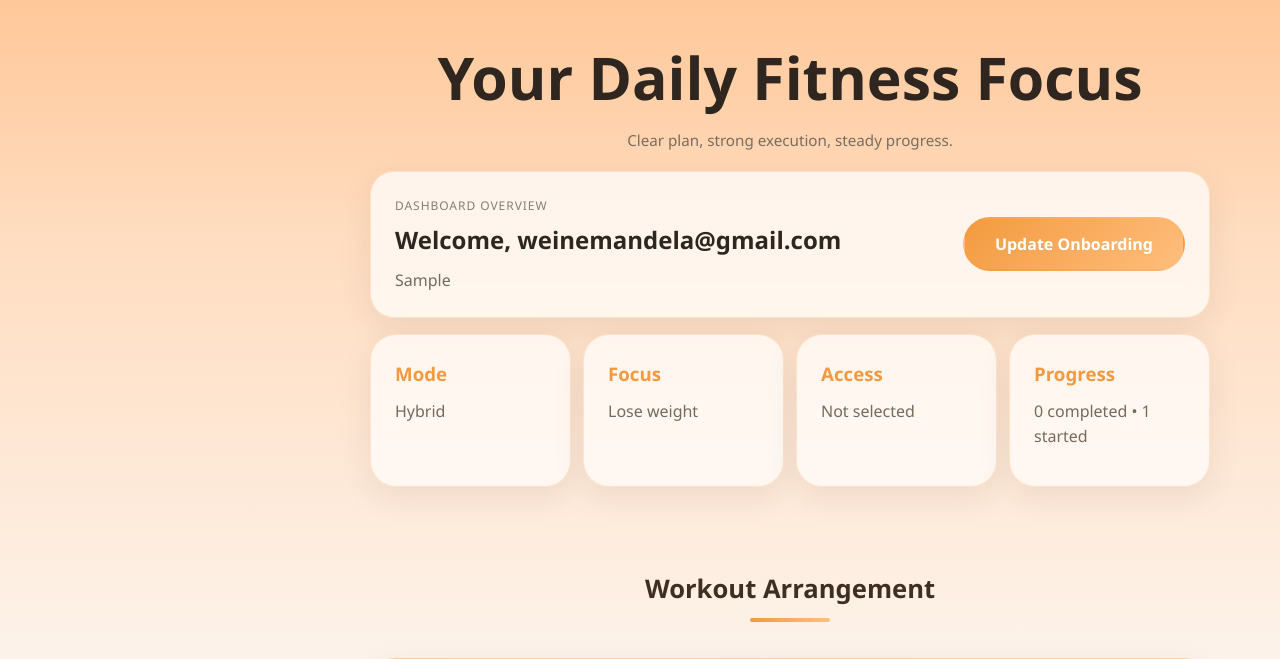
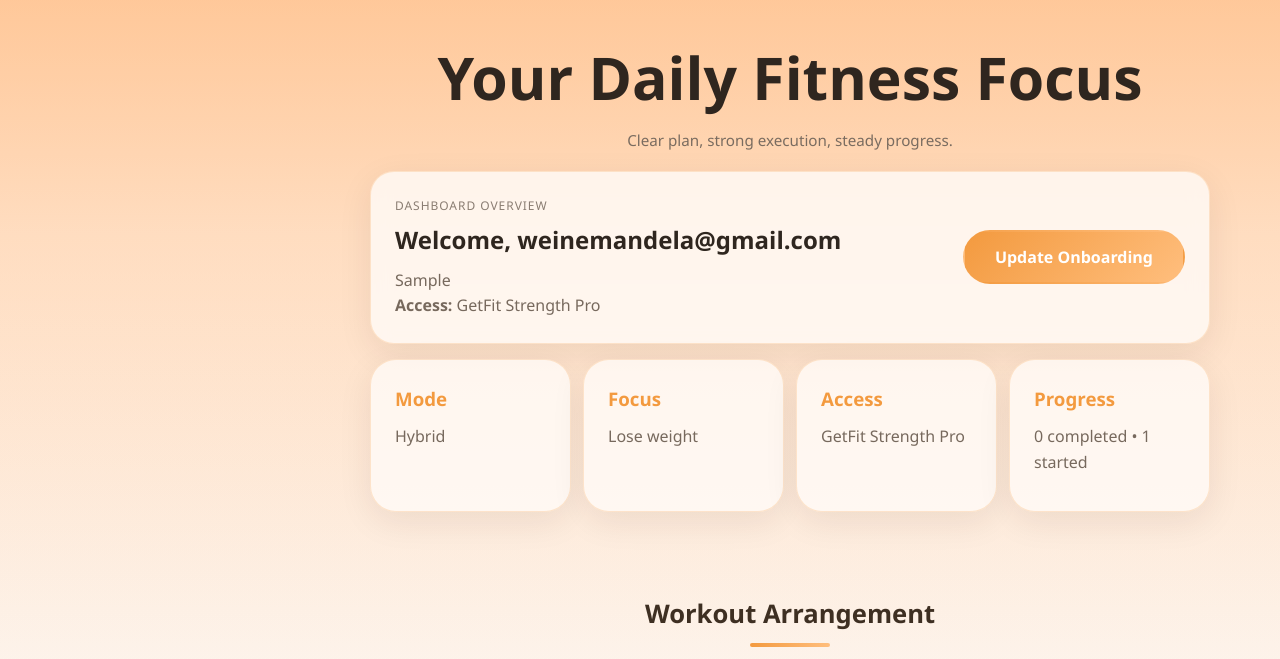
Before and after one commit to wmmandela/Gym_Management_System, a Django app: page /dashboard/hybrid/ in a window 1280 px wide. Shown: the part 78-737 px from the top of the page. Run offline with Django 5.2, Linux system fonts and the light colour scheme; a user stored in the database is signed in; data comes from the database, SQL or seed files in the repository; tables that the repository leaves empty hold one stand-in row (values such as "Sample post"); data that the repository does not hold is empty; some libraries are stand-ins or nearby versions.

Commit message:
feat(access): rename access tiers to GetFit plan names across app

```diff
--- a/gym/models.py
+++ b/gym/models.py
@@ -73,9 +73,9 @@ class MemberProfile(models.Model):
     ]
 
     GYM_ACCESS_CHOICES = [
-        ('no_access', 'No gym access'),
-        ('commercial', 'Commercial gym'),
-        ('private', 'Private gym'),
+        ('no_access', 'GetFit Strength Pro'),
+        ('commercial', 'GetFit Cardio Plus'),
+        ('private', 'GetFit Flow Studio'),
     ]
 
     COACHING_CHOICES = [
--- a/gym/views.py
+++ b/gym/views.py
@@ -536,8 +536,11 @@ def onboarding(request):
         program_type = request.POST.get('program_type') or 'individual'
         gym_access = (request.POST.get('gym_access') or '').strip()
         access_value = gym_access
-        if gym_access not in {'commercial', 'private'}:
-            messages.error(request, 'Please choose either Standard or Premium access.')
+        if gym_access not in {'no_access', 'commercial', 'private'}:
+            messages.error(
+                request,
+                'Please choose a plan: GetFit Strength Pro, GetFit Cardio Plus, or GetFit Flow Studio.',
+            )
             return render(request, 'onboarding.html', {'access_value': access_value})
         coaching_from_program = {
             'personal_trainer': 'yes',
--- a/templates/dashboard.html
+++ b/templates/dashboard.html
@@ -58,9 +58,11 @@
                 {% if profile and profile.recommendations %}
                     <p class="dashboard-hero-copy">{{ profile.recommendations }}</p>
                     {% if profile.gym_access == 'private' %}
-                        <p class="dashboard-hero-copy"><strong>Access:</strong> Premium</p>
+                        <p class="dashboard-hero-copy"><strong>Access:</strong> GetFit Flow Studio</p>
                     {% elif profile.gym_access == 'commercial' %}
-                        <p class="dashboard-hero-copy"><strong>Access:</strong> Standard</p>
+                        <p class="dashboard-hero-copy"><strong>Access:</strong> GetFit Cardio Plus</p>
+                    {% elif profile.gym_access == 'no_access' %}
+                        <p class="dashboard-hero-copy"><strong>Access:</strong> GetFit Strength Pro</p>
                     {% endif %}
                 {% else %}
                     <p class="dashboard-hero-copy">Complete onboarding to unlock your personalized plan.</p>
@@ -95,9 +97,11 @@
             <div class="glassy-card status-card compact-card hover-lift">
                 <h3>Access</h3>
                 {% if profile and profile.gym_access == 'private' %}
-                    <p>Premium</p>
+                    <p>GetFit Flow Studio</p>
                 {% elif profile and profile.gym_access == 'commercial' %}
-                    <p>Standard</p>
+                    <p>GetFit Cardio Plus</p>
+                {% elif profile and profile.gym_access == 'no_access' %}
+                    <p>GetFit Strength Pro</p>
                 {% else %}
                     <p>Not selected</p>
                 {% endif %}
--- a/templates/home.html
+++ b/templates/home.html
@@ -154,7 +154,7 @@
                 </div>
                 <div class="featured-body">
                     <h4>GetFit Flow Studio</h4>
-                    <p>Karen, Nairobi • Premium Classes</p>
+                    <p>Karen, Nairobi • Flow Studio Classes</p>
                     <p class="price-text">From KSh 7,800/month</p>
                     <a href="{% url 'signup' %}" class="btn-primary">View Details</a>
                 </div>
--- a/templates/onboarding.html
+++ b/templates/onboarding.html
@@ -230,8 +230,9 @@
                             <label for="gym_access">GetFit Access</label>
                             <select id="gym_access" name="gym_access" required>
                                 <option value="">Select one</option>
-                                <option value="commercial" {% if access_value == 'commercial' %}selected{% endif %}>Standard</option>
-                                <option value="private" {% if access_value == 'private' %}selected{% endif %}>Premium</option>
+                                <option value="no_access" {% if access_value == 'no_access' %}selected{% endif %}>GetFit Strength Pro</option>
+                                <option value="commercial" {% if access_value == 'commercial' %}selected{% endif %}>GetFit Cardio Plus</option>
+                                <option value="private" {% if access_value == 'private' %}selected{% endif %}>GetFit Flow Studio</option>
                             </select>
                         </div>
                     </div>
--- a/templates/self_guided_workout.html
+++ b/templates/self_guided_workout.html
@@ -63,7 +63,7 @@
                         <li><strong>Goal:</strong> {{ workout_context.focus }}</li>
                         <li><strong>Level:</strong> {{ workout_context.level }}</li>
                         <li><strong>Mode:</strong> {{ workout_context.coaching }}</li>
-                        <li><strong>Access:</strong> {% if profile.gym_access == 'private' %}Premium{% elif profile.gym_access == 'commercial' %}Standard{% else %}Not selected{% endif %}</li>
+                        <li><strong>Access:</strong> {% if profile.gym_access == 'private' %}GetFit Flow Studio{% elif profile.gym_access == 'commercial' %}GetFit Cardio Plus{% elif profile.gym_access == 'no_access' %}GetFit Strength Pro{% else %}Not selected{% endif %}</li>
                         <li><strong>Duration:</strong> {{ workout_context.estimated_duration }}</li>
                         <li><strong>Calories:</strong> ~{{ workout_context.estimated_calories }} kcal</li>
                     </ul>
--- a/templates/trainer_page.html
+++ b/templates/trainer_page.html
@@ -90,9 +90,11 @@
                                     <span>{{ profile.get_fitness_level_display }}</span>
                                     <span>{{ profile.get_training_type_display }}</span>
                                     {% if profile.gym_access == 'private' %}
-                                        <span>Premium</span>
+                                        <span>GetFit Flow Studio</span>
                                     {% elif profile.gym_access == 'commercial' %}
-                                        <span>Standard</span>
+                                        <span>GetFit Cardio Plus</span>
+                                    {% elif profile.gym_access == 'no_access' %}
+                                        <span>GetFit Strength Pro</span>
                                     {% endif %}
                                 </div>
                             </div>
```
Also changed, not shown: README.md.
